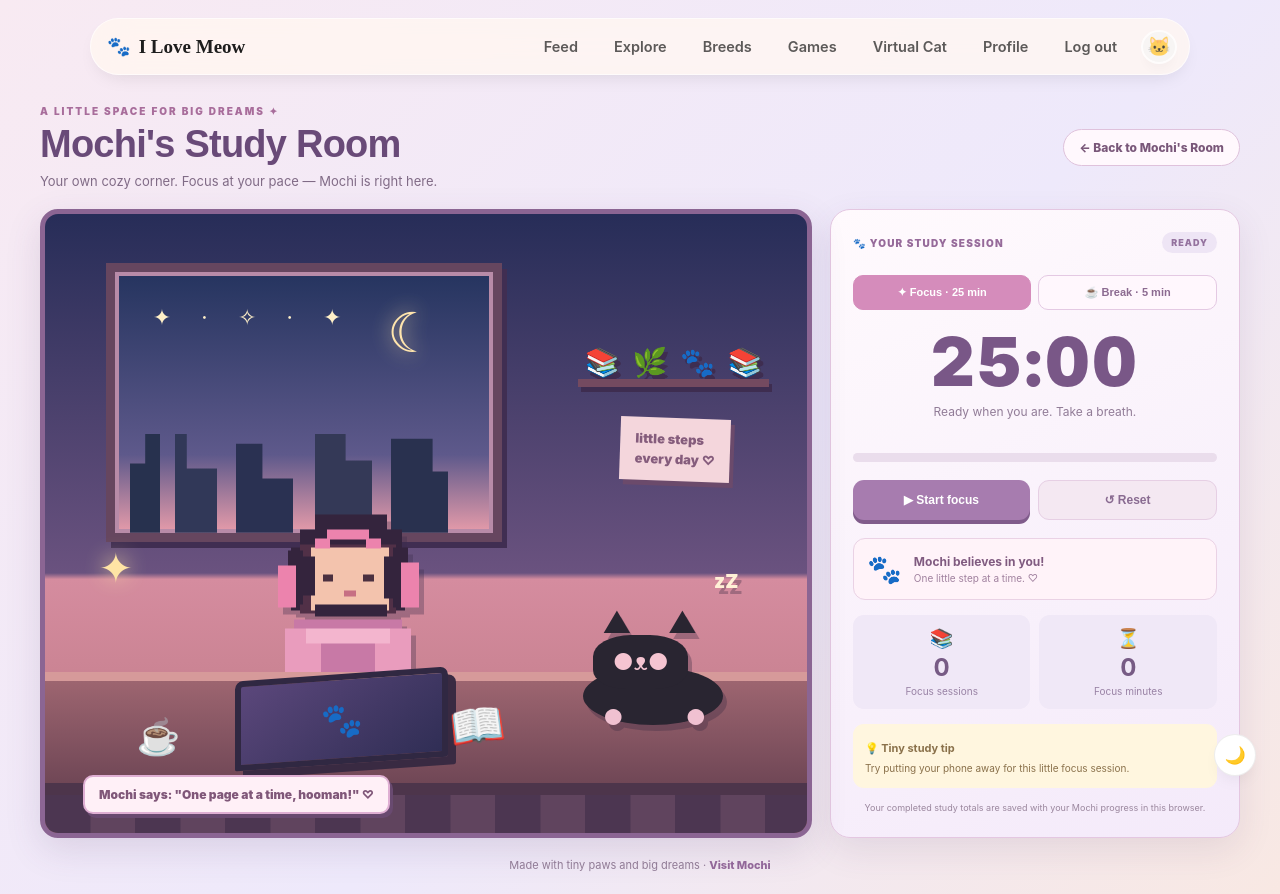
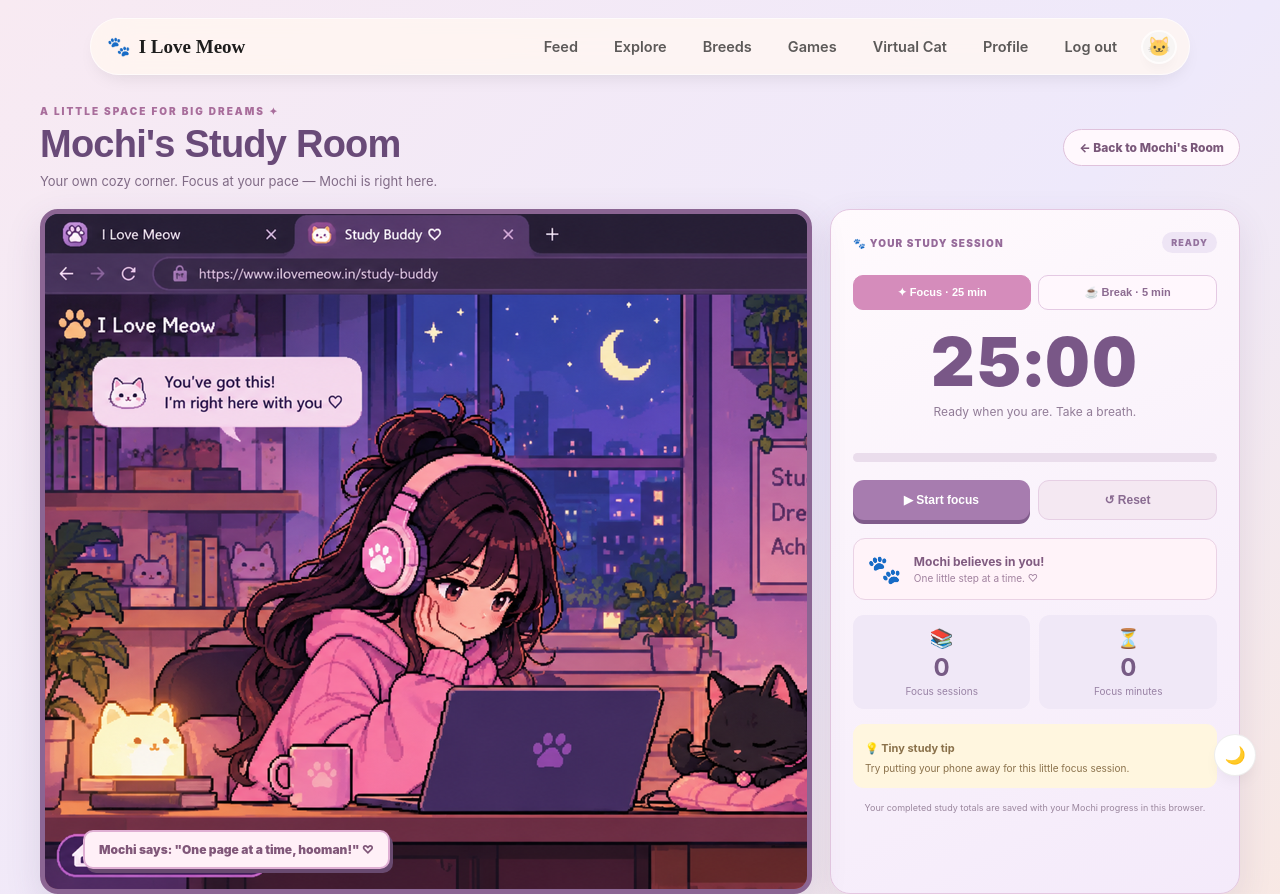
Before and after one commit to sapawarb23-commits/I-love-Meow, a website: page public/study-buddy.html in a window 1280 px wide. Shown: the top 894 px of the page. Drawn offline with Linux system fonts and the light colour scheme; sample sign-in values are in the browser's storage.

Commit message:
Use uploaded cozy pixel-art study room artwork

```diff
--- a/public/study-buddy.html
+++ b/public/study-buddy.html
@@ -19,31 +19,8 @@
     <a class="study-back" href="/virtual-cat.html">← Back to Mochi's Room</a>
   </header>
   <section class="study-layout">
-    <div class="study-scene" aria-label="Pixel-art student studying at a desk with Mochi beside her">
-      <div class="scene-window"><span class="window-moon">☾</span><span class="window-stars">✦ · ✧ · ✦</span><span class="window-city"></span></div>
-      <div class="scene-shelf"><span>📚</span><span>🌿</span><span>🐾</span><span>📚</span></div>
-      <div class="scene-wall-note">little steps<br>every day ♡</div>
-      <div class="scene-lamp">✦</div>
-      <div class="student-avatar" aria-hidden="true">
-        <svg viewBox="0 0 120 140" role="img" aria-label="Pixel-art student avatar" shape-rendering="crispEdges">
-          <rect x="38" y="8" width="48" height="10" fill="#34243d"/><rect x="28" y="18" width="68" height="12" fill="#34243d"/>
-          <rect x="22" y="30" width="76" height="42" fill="#34243d"/><rect x="28" y="28" width="64" height="46" fill="#513047"/>
-          <rect x="35" y="30" width="52" height="42" fill="#f3c3ad"/><rect x="30" y="36" width="8" height="26" fill="#34243d"/><rect x="84" y="36" width="8" height="28" fill="#34243d"/>
-          <rect x="43" y="48" width="7" height="5" fill="#4b3040"/><rect x="70" y="48" width="7" height="5" fill="#4b3040"/><rect x="57" y="59" width="8" height="4" fill="#c66f83"/>
-          <rect x="20" y="32" width="10" height="36" fill="#34243d"/><rect x="90" y="30" width="10" height="40" fill="#34243d"/>
-          <rect x="13" y="42" width="12" height="28" fill="#ec83ad"/><rect x="95" y="40" width="12" height="30" fill="#ec83ad"/>
-          <rect x="38" y="68" width="48" height="8" fill="#34243d"/><rect x="24" y="78" width="72" height="38" fill="#c879a6"/><rect x="18" y="84" width="84" height="32" fill="#e99cbd"/>
-          <rect x="32" y="84" width="56" height="10" fill="#f3b5ce"/><rect x="42" y="94" width="36" height="22" fill="#c879a6"/>
-          <rect x="8" y="116" width="104" height="12" fill="#54364f"/><rect x="22" y="128" width="12" height="12" fill="#54364f"/><rect x="86" y="128" width="12" height="12" fill="#54364f"/>
-          <rect x="46" y="18" width="28" height="7" fill="#ec83ad"/><rect x="38" y="24" width="10" height="7" fill="#ec83ad"/><rect x="72" y="24" width="10" height="7" fill="#ec83ad"/>
-        </svg>
-      </div>
-      <div class="desk-laptop"><span>🐾</span></div>
-      <div class="desk-book">📖</div>
-      <div class="desk-mug">☕</div>
-      <div class="mochi-study-cat" aria-label="Mochi is keeping you company"><span class="cat-ears">▲ ▲</span><span class="cat-face">●ᴥ●</span><span class="cat-body"></span><span class="cat-paws">● ●</span><span class="cat-z">zZ</span></div>
-      <div class="scene-desk"></div>
-      <div class="scene-floor"></div>
+    <div class="study-scene" aria-label="Cozy pixel-art illustration of a student studying with Mochi beside her">
+      <img class="study-art" src="/images/Mochi%20study%20room.png" alt="A student wearing pink headphones studies at her laptop while Mochi naps beside her in a cozy moonlit room" />
       <div class="scene-caption" id="scene-caption">Mochi says: "You've got this, hooman!" ♡</div>
     </div>
     <aside class="study-console card">
```
